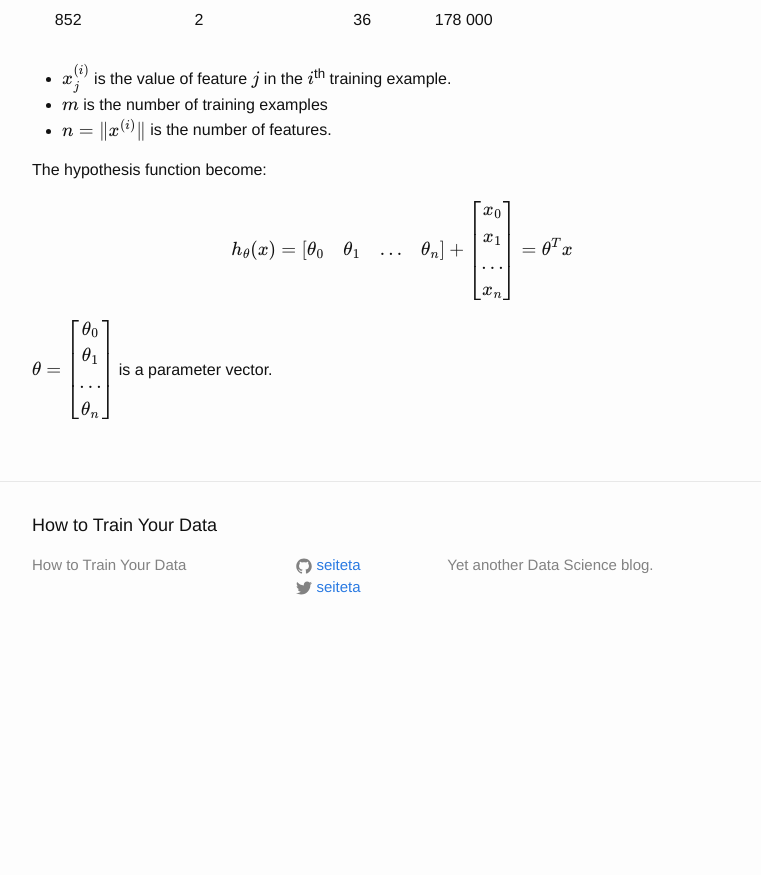
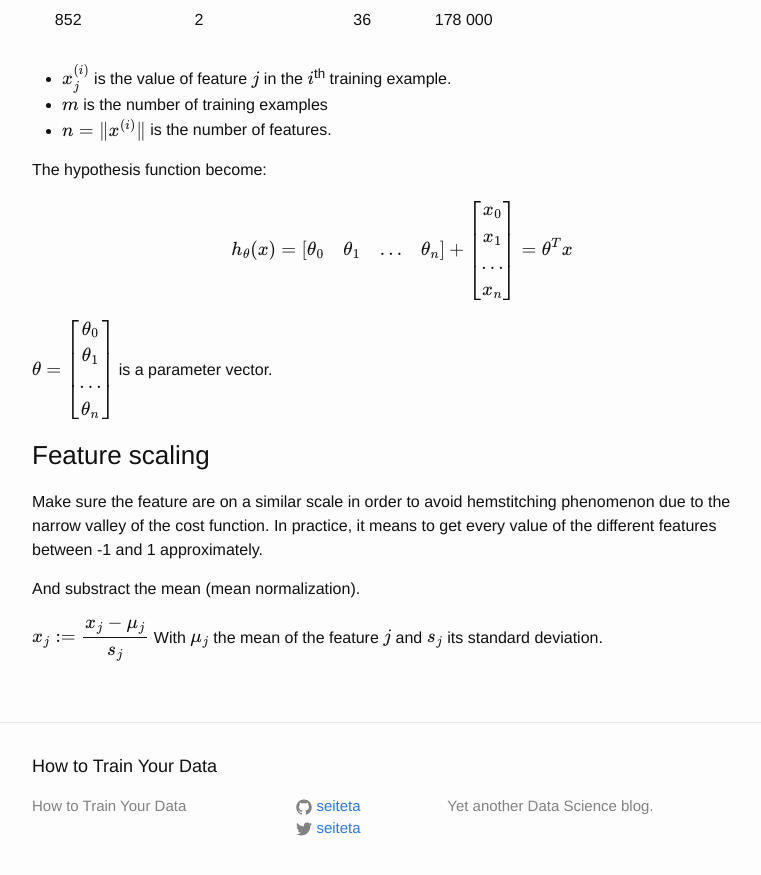
Before and after one commit to seiteta/seiteta.github.io_old, a Jekyll site: the page built from _posts/2014-12-04-machine-learning-notes.md, in a window 1280 px wide and 900 px high, scrolled down 2099 px. Shown: the top 875 px of the window, without its empty margins (238-999 px from the left). Built offline with Jekyll 4.4.1, drawn with Linux system fonts in a browser that asks for light colours; formulas are drawn with MathJax 3; before the commit the page ends 2758 px from its top, so only the background shows below that.

Commit message:
Update 2014-12-04-machine-learning-notes.md

```diff
--- a/_posts/2014-12-04-machine-learning-notes.md
+++ b/_posts/2014-12-04-machine-learning-notes.md
@@ -83,3 +83,11 @@ The hypothesis function become:
 $$h_\theta (x) = \begin{bmatrix} \theta_0  &\theta_1  & ... & \theta_n \end{bmatrix} + \begin{bmatrix}  x_0  \\ x_1  \\ ...  \\ x_n\end{bmatrix} = \theta^T x$$
 
 $$\theta = \begin{bmatrix} \theta_0  \\ \theta_1  \\ ... \\ \theta_n \end{bmatrix}$$ is a parameter vector.
+
+### Feature scaling
+Make sure the feature are on a similar scale in order to avoid hemstitching phenomenon due to the narrow valley of the cost function. In practice, it means to get every value of the different features between -1 and 1 approximately.
+
+And substract the mean (mean normalization).
+
+$$x_j := \dfrac{x_j - \mu_j}{s_j}$$
+With $$\mu_j$$ the mean of the feature $$j$$ and $$s_j$$ its standard deviation.
```
